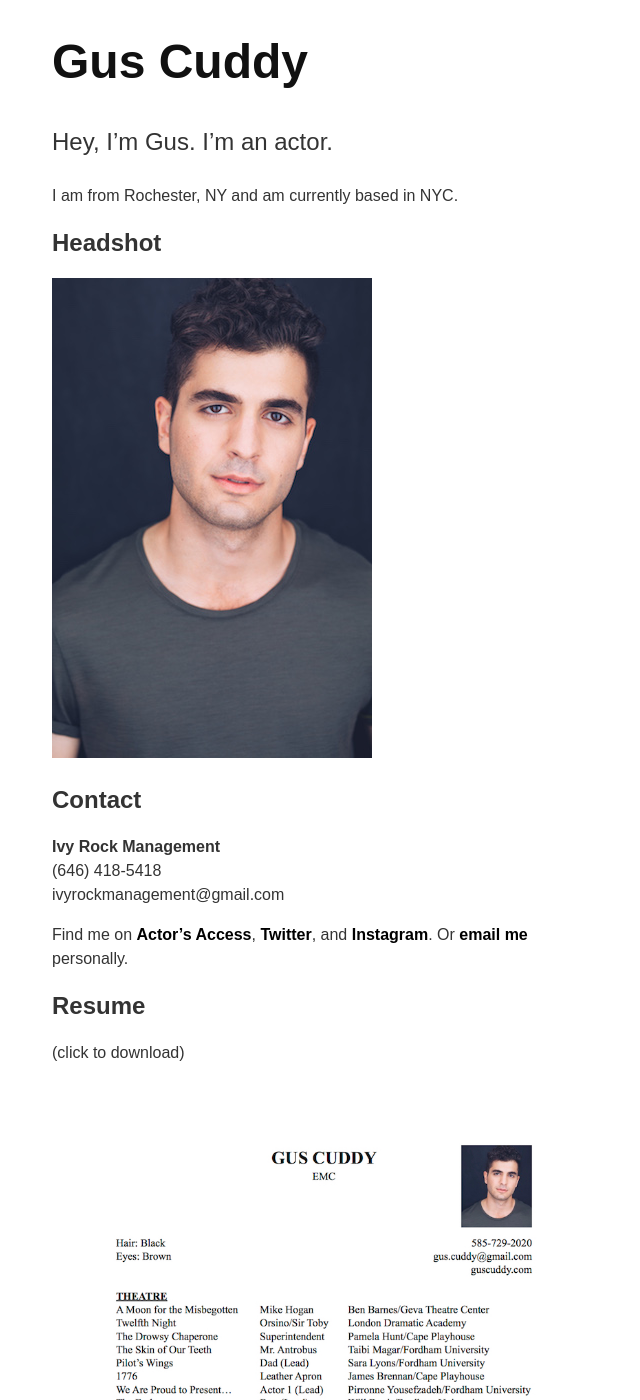
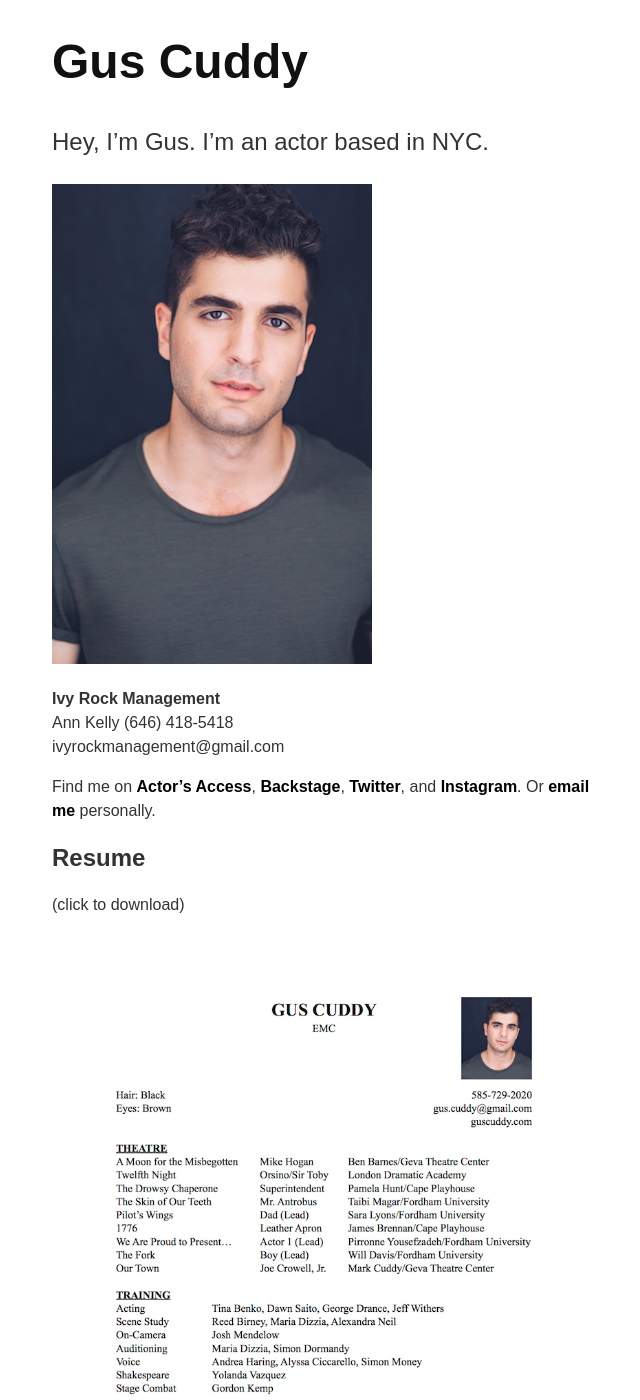
Before and after one commit to gcuddy/gcuddy.github.io, a Jekyll site: the page built from index.md, in a window 1280 px wide and 1400 px high. Shown: the whole window, without its empty margins (12-652 px from the left). Built offline with Jekyll 4.4.1, drawn with Linux system fonts in a browser that asks for light colours; nearby versions of some CDN libraries; library files that are not in the unit come from our copies; some of the changed text lies outside the part shown.

Commit message:
Updates to index.

```diff
--- a/index.md
+++ b/index.md
@@ -12,24 +12,19 @@ images:
     link: /images/cuddy_headshot3.jpg
 ---
 
-Hey, I'm Gus. I'm an actor.
+Hey, I'm Gus. I'm an actor based in NYC.
 {: .f3}
-
-I am from Rochester, NY and am currently based in NYC.
-
-## Headshot
 
   <a href="/images/cuddy_headshot.jpg">
     <img src="/images/thumb/cuddy_headshot.jpg" alt="Headshot"/>
   </a>
 
-## Contact
-
 **Ivy Rock Management**
+Ann Kelly
 (646) 418-5418
 ivyrockmanagement@gmail.com
 
-Find me on [Actor's Access](http://resumes.actorsaccess.com/guscuddy), [Twitter](http://twitter.com/guscuddy), and [Instagram](http://instagram.com/guscuddy). Or [email me](mailto:gus.cuddy@gmail.com) personally.
+Find me on [Actor's Access](http://resumes.actorsaccess.com/guscuddy), [Backstage](http://backstage.com/u/guscuddy),  [Twitter](http://twitter.com/guscuddy), and [Instagram](http://instagram.com/guscuddy). Or [email me](mailto:gus.cuddy@gmail.com) personally.
 
 ## Resume
 
@@ -50,9 +45,3 @@ Find me on [Actor's Access](http://resumes.actorsaccess.com/guscuddy), [Twitter]
     </li>
   {% endfor %}
 </ul>
-
-## More
-
-[Click here](/a) for more photos of me acting.
-
-I also write [plays](/plays) and [short essays](/blog), direct, and work on [other projects](/projects).
```
